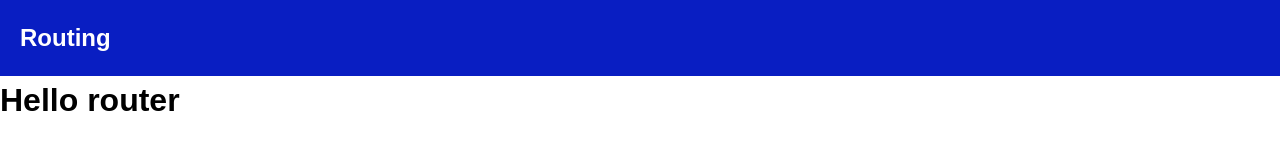
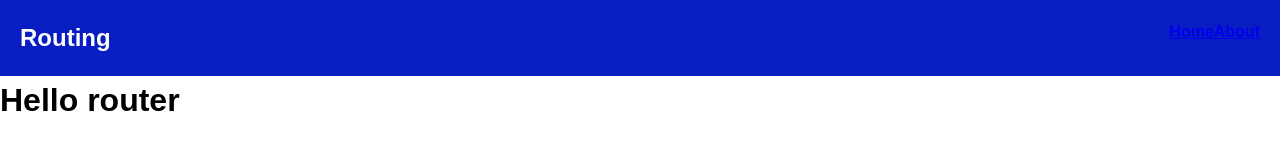
Before and after one commit to fidelmigel/FS_110_React, a React (Vite) app: page / in a window 1280 px wide. Shown: the top 160 px of the page. Built offline with nearby package versions, Linux system fonts and the light colour scheme.

Commit message:
step 2. Add link for change route

```diff
--- a/src/components/Header/Header.jsx
+++ b/src/components/Header/Header.jsx
@@ -1,8 +1,13 @@
+import { Link } from 'react-router-dom';
+
 const Header = () => {
   return (
     <header>
       <h2>Routing</h2>
-      <nav></nav>
+      <nav>
+        <Link to='/'>Home</Link>
+        <Link to='/about'>About</Link>
+      </nav>
     </header>
   );
 };
```
